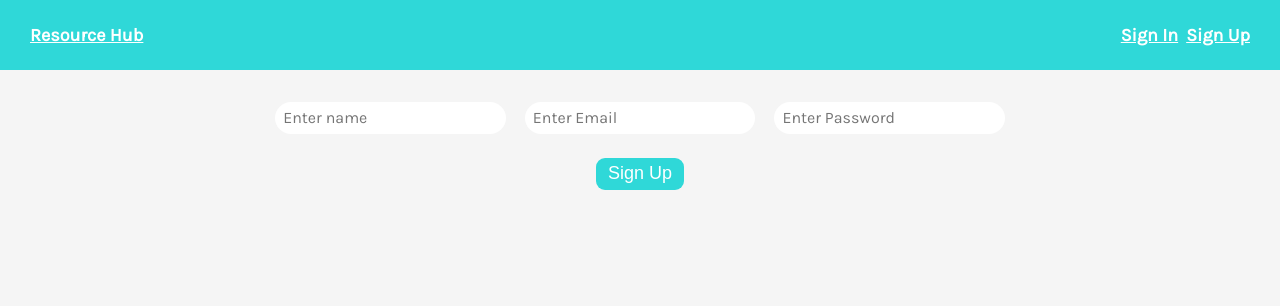
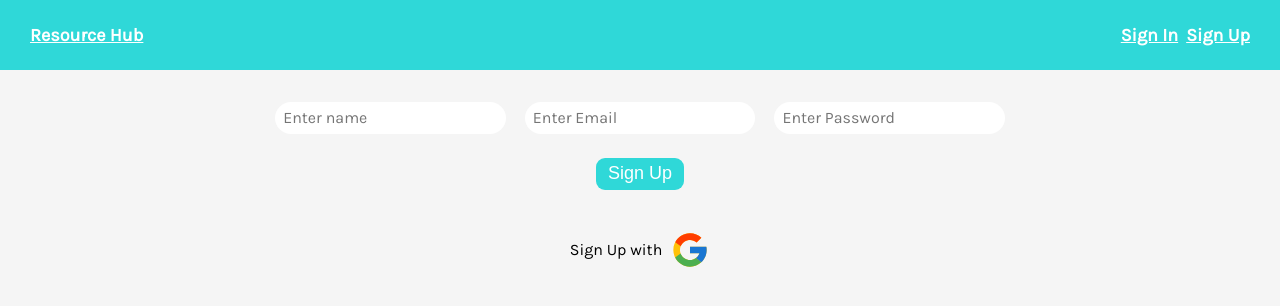
Before and after one commit to asamaiya00/feedback, a React (Create React App) app: page /sign-up in a window 1280 px wide. Shown: the top 306 px of the page. Built offline with nearby package versions, Linux system fonts and the light colour scheme; no server answers.

Commit message:
feat: Google Auth Sign In

```diff
--- a/src/App.css
+++ b/src/App.css
@@ -155,3 +155,11 @@ label {
   height: 2rem;
   width: 30%;
 }
+
+.oauth-container {
+  margin-top: 1rem;
+  display: flex;
+  justify-content: center;
+  align-items: center;
+  width: 100%;
+}
--- /dev/null
+++ b/src/components/OAuth.jsx
@@ -0,0 +1,48 @@
+import { useLocation, useNavigate } from "react-router-dom";
+import { getAuth, signInWithPopup, GoogleAuthProvider } from "firebase/auth";
+import { doc, setDoc, getDoc, serverTimestamp } from "firebase/firestore";
+import { db } from "../firebase.config";
+import { toast } from "react-toastify";
+import googleIcon from "../images/google.svg";
+
+const OAuth = () => {
+  const location = useLocation();
+  const navigate = useNavigate();
+
+  const onGoogleClick = async () => {
+    try {
+      const auth = getAuth();
+      const provider = new GoogleAuthProvider();
+      const result = await signInWithPopup(auth, provider);
+      const user = result.user;
+
+      const docRef = doc(db, "users", user.uid);
+      const docSnap = await getDoc(docRef);
+      console.log(docSnap);
+      if (!docSnap.exists()) {
+        await setDoc(doc(db, "users", user.uid), {
+          name: user.displayName,
+          email: user.email,
+          timestamp: serverTimestamp(),
+        });
+      }
+      navigate("/");
+    } catch (error) {
+      toast.error("Can't login with Google");
+    }
+  };
+  return (
+    <div className="oauth-container">
+      <span>Sign {location.pathname === "/sign-in" ? "In" : "Up"} with </span>
+      <img
+        onClick={onGoogleClick}
+        style={{ marginLeft: "0.5rem", cursor: "pointer" }}
+        width={40}
+        src={googleIcon}
+        alt="Google OAuth"
+      />
+    </div>
+  );
+};
+
+export default OAuth;
--- a/src/pages/SignIn.jsx
+++ b/src/pages/SignIn.jsx
@@ -2,6 +2,7 @@ import { useState } from "react";
 import { getAuth, signInWithEmailAndPassword } from "firebase/auth";
 import { useNavigate } from "react-router-dom";
 import { toast } from "react-toastify";
+import OAuth from "../components/OAuth";
 
 const SignIn = () => {
   const navigate = useNavigate();
@@ -60,6 +61,7 @@ const SignIn = () => {
         <button id="submit" type="submit">
           Sign In
         </button>
+        <OAuth />
       </form>
     </>
   );
--- a/src/pages/SignUp.jsx
+++ b/src/pages/SignUp.jsx
@@ -8,6 +8,7 @@ import { setDoc, doc, serverTimestamp } from "firebase/firestore";
 import { useNavigate } from "react-router-dom";
 import { db } from "../firebase.config";
 import { toast } from "react-toastify";
+import OAuth from "../components/OAuth";
 
 const SignUp = () => {
   const navigate = useNavigate();
@@ -88,6 +89,7 @@ const SignUp = () => {
         <button id="submit" type="submit">
           Sign Up
         </button>
+        <OAuth />
       </form>
     </>
   );
```
Also changed, not shown: src/images/google.svg (added).
